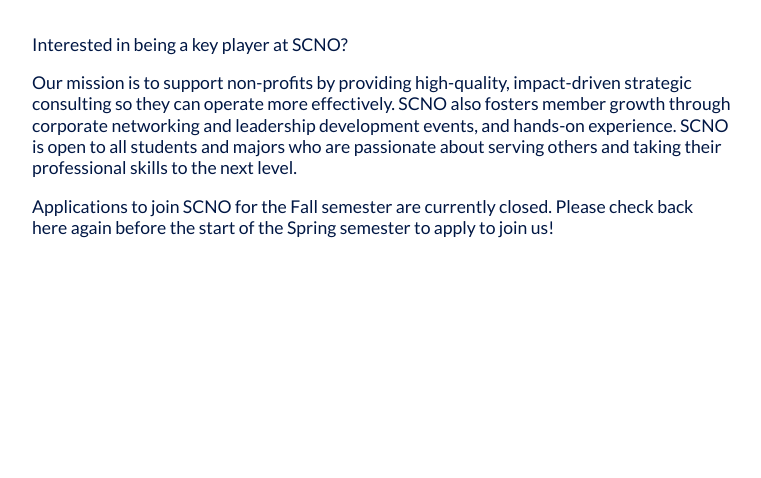
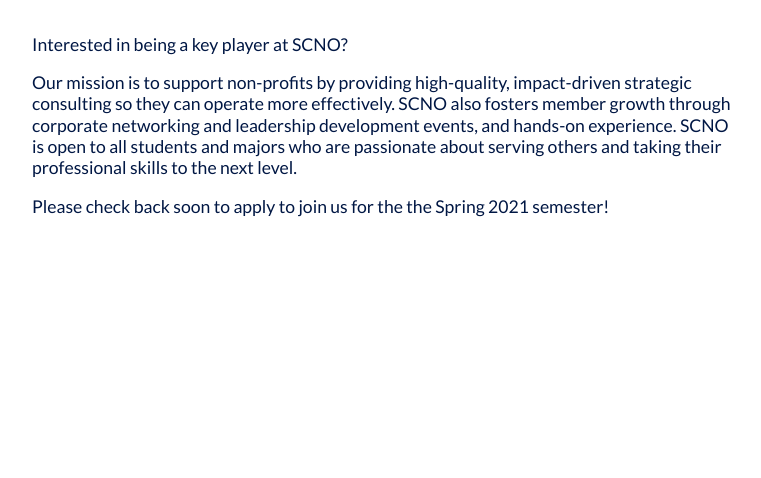
Before and after one commit to lsurasani/lsurasani.github.io, a PHP site: page /apply in a window 1280 px wide. Shown: the part 182-660 px from the top of the page, without its empty margins (258-1019 px from the left). Run offline with PHP 8.4, Linux system fonts and the light colour scheme; some libraries are stand-ins or nearby versions.

Commit message:
Update apply.php

```diff
--- a/apply.php
+++ b/apply.php
@@ -20,7 +20,7 @@
                 <br></br>
             <p> Interested in being a key player at SCNO? </p>
             <p> Our mission is to support non-profits by providing high-quality, impact-driven strategic consulting so they can operate more effectively. SCNO also fosters member growth through corporate networking and leadership development events, and hands-on experience. SCNO is open to all students and majors who are passionate about serving others and taking their professional skills to the next level. </p>
-            <p> Applications to join SCNO for the Fall semester are currently closed. Please check back here again before the start of the Spring semester to apply to join us! </p>
+            <p> Please check back soon to apply to join us for the the Spring 2021 semester! </p>
           <!--  <p> <a href = "https://forms.gle/b2cjfryK96GidLaz8" target="_blank"> Apply here</a> by August 23. </p> -->
             </div>
 
```
